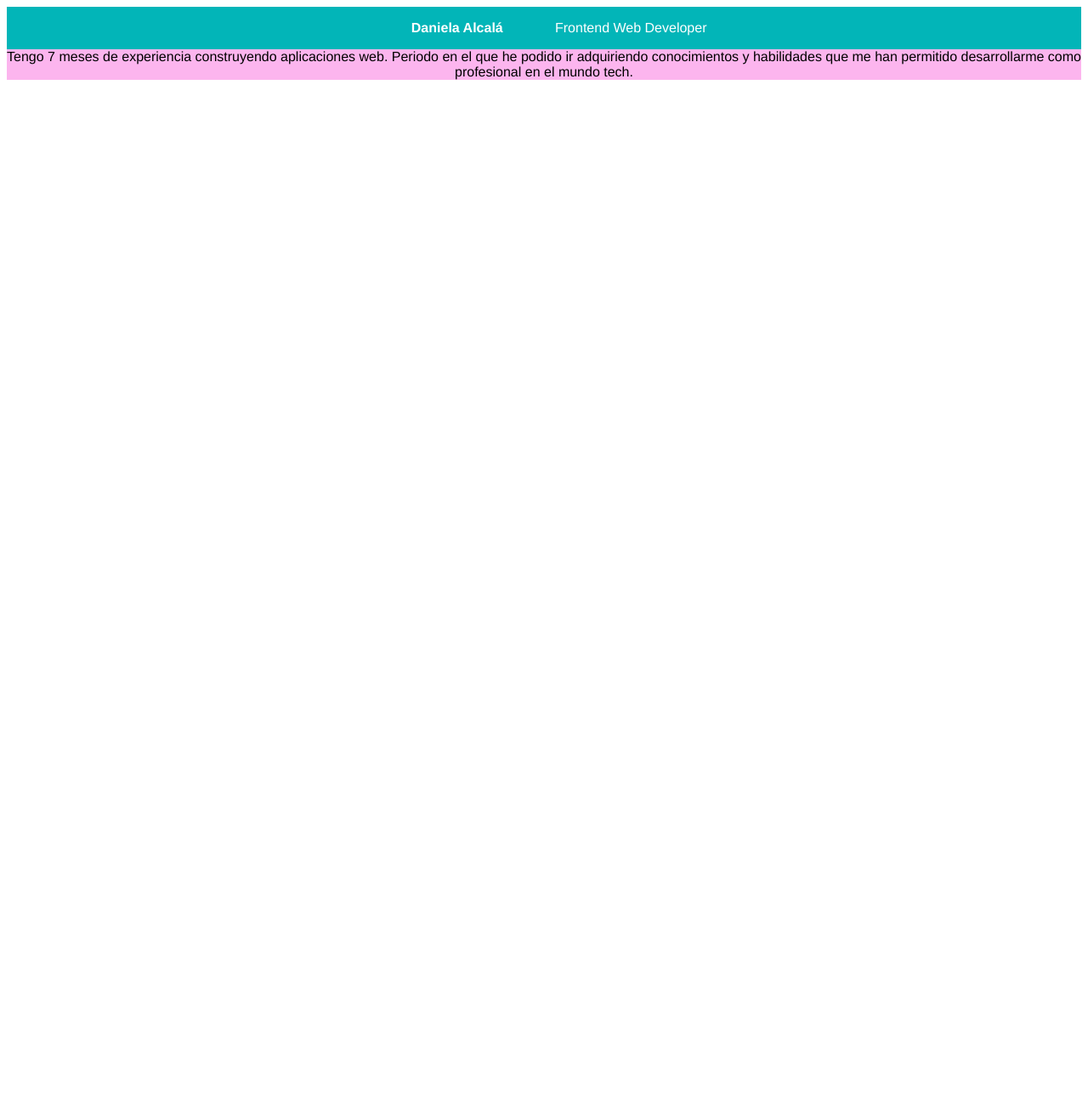
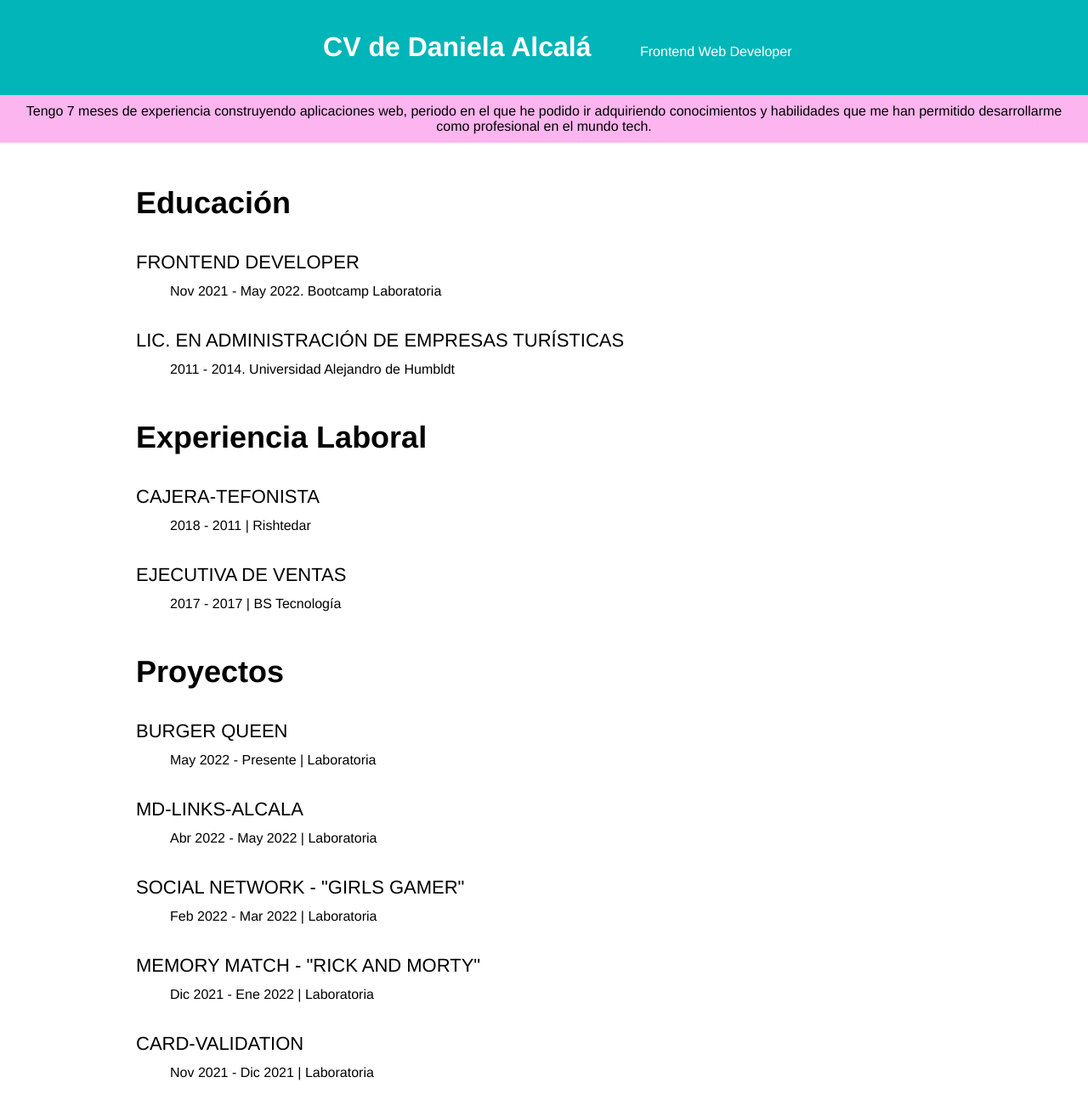
Before and after one commit to DanielaAlcalaDaboin/cvDanielaAlcala, a plain HTML site: page index.html in a window 1280 px wide. Shown: the whole page at 85% size. Before the commit the page ends 800 px from the top, so only its background shows below. Drawn offline with Linux system fonts and the light colour scheme.

Commit message:
Agregando el contenido del cv (experiencia labora, eductiva y proyectos)

```diff
--- a/index.html
+++ b/index.html
@@ -9,14 +9,58 @@
     <title>CV de Daniela Alcalá</title>
 
 </head>
-<body style="font-family: Helvetica, Arial, sans-serif;">
-    <header style="background-color: #02b5b8;color: white;text-align: center;">
-        <p style="display: inline-block;width:200px;font-weight: 700;">Daniela Alcalá</p>
+<body style="font-family: Helvetica, Arial, sans-serif; margin: 0;">
+    <header style="background-color: #02b5b8;color: white;text-align: center; padding: 16px;">
+        <h1 style="display: inline-block;width:400px;font-weight: 700;">CV de Daniela Alcalá</h1>
         <p style="display: inline-block;width:200px;font-weight: 200;">Frontend Web Developer</p>
     </header>
-    <div style="background-color: #fcb5ee; text-align: center;">
-        Tengo 7 meses de experiencia construyendo aplicaciones web. Periodo en el que he podido ir adquiriendo conocimientos y habilidades
+    <div style="background-color: #fcb5ee; text-align: center; padding: 10px;">
+        Tengo 7 meses de experiencia construyendo aplicaciones web, periodo en el que he podido ir adquiriendo conocimientos y habilidades
         que me han permitido desarrollarme como profesional en el mundo tech.
     </div>
+    <section> <!--separa secciones para nuestra página web-->
+        <div style="width: 960px; margin-right:auto; margin-left:auto;">
+            <div style="margin-top: 50px;">
+                <h3 style="font-size: 36px; font-weight: 700px;">Educación</h3>
+                <div>
+                    <dl>
+                        <dt style="font-size: 22px; text-transform:uppercase; margin-bottom: 12px; margin-top: 36px;">Frontend Developer</dt>
+                        <dd>Nov 2021 - May 2022. Bootcamp Laboratoria</dd>
+                        <dt style="font-size: 22px; text-transform:uppercase; margin-bottom: 12px; margin-top: 36px;">Lic. en Administración de Empresas Turísticas</dt>
+                        <dd>2011 - 2014. Universidad Alejandro de Humbldt </dd>
+                    </dl>
+                </div>
+            </div>
+            <div style="margin-top: 50px;">
+                <h3 style="font-size: 36px; font-weight: 700px;">Experiencia Laboral</h3>
+                <div>
+                    <dl>
+                        <dt style="font-size: 22px; text-transform:uppercase; margin-bottom: 12px; margin-top: 36px;">Cajera-Tefonista</dt>
+                        <dd>2018 - 2011 | Rishtedar</dd>
+                        <dt style="font-size: 22px; text-transform:uppercase; margin-bottom: 12px; margin-top: 36px;">Ejecutiva de ventas</dt>
+                        <dd>2017 - 2017 | BS Tecnología</dd>
+                    </dl>
+                </div>
+            </div>
+            <div style="margin-top: 50px;">
+                <h3 style="font-size: 36px; font-weight: 700px;">Proyectos</h3>
+                <div>
+                    <dl>
+                        <dt style="font-size: 22px; text-transform:uppercase; margin-bottom: 12px; margin-top: 36px;" >Burger Queen</dt>
+                        <dd>May 2022 - Presente | Laboratoria</dd>
+                        <dt style="font-size: 22px; text-transform:uppercase; margin-bottom: 12px; margin-top: 36px;">md-links-alcala</dt>
+                        <dd>Abr 2022 - May 2022 | Laboratoria</dd>
+                        <dt style="font-size: 22px; text-transform:uppercase; margin-bottom: 12px; margin-top: 36px;">Social Network - "Girls Gamer"</dt>
+                        <dd>Feb 2022 - Mar 2022 | Laboratoria</dd>
+                        <dt style="font-size: 22px; text-transform:uppercase; margin-bottom: 12px; margin-top: 36px;">Memory Match - "Rick and Morty"</dt>
+                        <dd>Dic 2021 - Ene 2022 | Laboratoria</dd>
+                        <dt style="font-size: 22px; text-transform:uppercase; margin-bottom: 12px; margin-top: 36px;">Card-Validation</dt>
+                        <dd>Nov 2021 - Dic 2021 | Laboratoria</dd>
+                    </dl>
+                </div>
+            </div>
+
+        </div>
+    </section>
 </body>
 </html>
```
